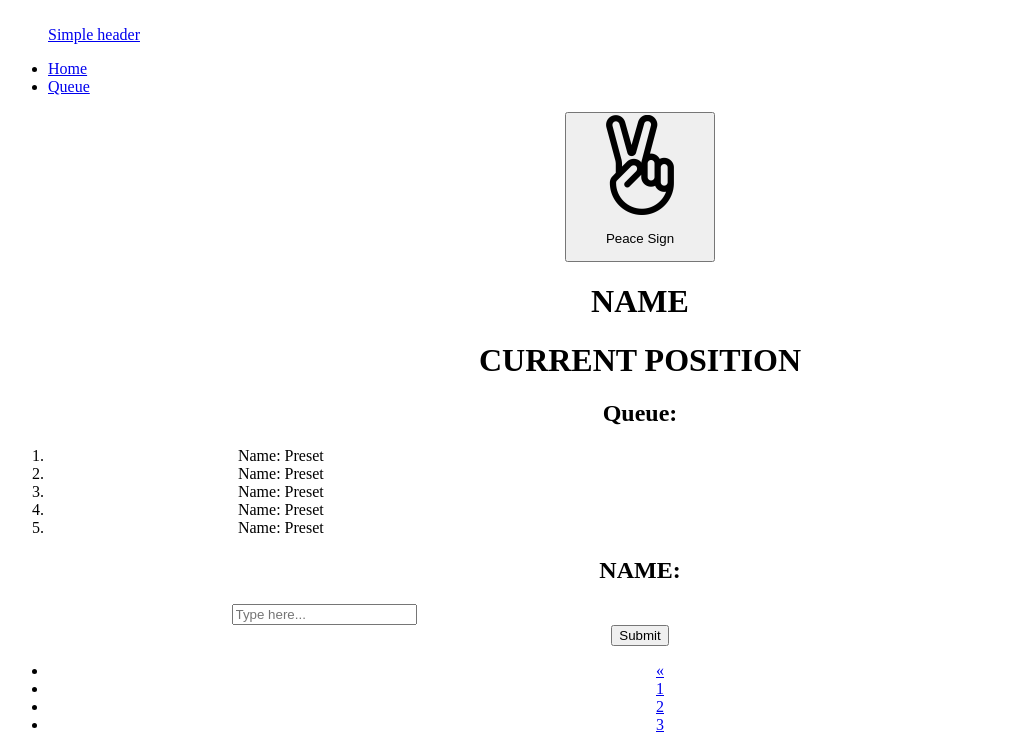
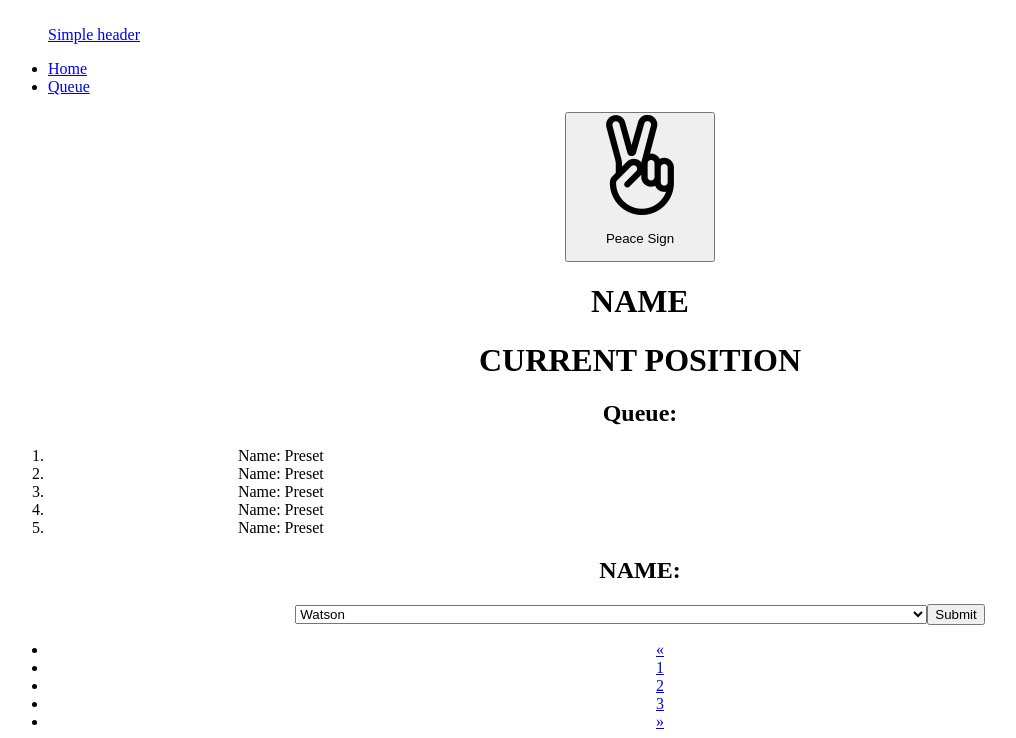
Before and after one commit to aditya-s3n/RoboticArmApp-frontend, a Next.js app: page / in a window 1280 px wide. Shown: the top 738 px of the page, without its empty margins (0-1016 px from the left). Built offline with nearby package versions, Linux system fonts and the light colour scheme.

Commit message:
add dropdown name selection

```diff
--- /dev/null
+++ b/src/components/Selection/Selection.tsx
@@ -0,0 +1,11 @@
+function Selection(props: { itemList: String[], className?: String }) {
+    return (
+        <select className={`form-select form-select-lg ${props.className}`} aria-label=".form-select-lg example">
+            {props.itemList.map((name, index) => {
+                return <option value={index} key={index}>{name}</option>
+            })}
+        </select>
+    )
+}
+
+export default Selection;
--- a/src/pages/index.tsx
+++ b/src/pages/index.tsx
@@ -6,6 +6,9 @@ import Card from "@/components/Card/Card";
 import Queue from '@/components/Queue/Queue';
 import Header from '@/components/Header/Header';
 import Footer from '@/components/Footer/Footer';
+import Selection from '@/components/Selection/Selection';
+
+import { selectionNames } from '@/utils/selection_names';
 
 export default function Home() {
   return (
@@ -44,9 +47,11 @@ export default function Home() {
         <div className="d-flex justify-content-center my-4">
           <h2 className='mx-2'>NAME: </h2>
 
-          <div className={`input-group input-group-lg ${styles.input_text}`}>
+          {/* <div className={`input-group input-group-lg ${styles.input_text}`}>
             <input type="text" className="form-control" placeholder="Type here..." aria-label="Username" aria-describedby="addon-wrapping" />
-          </div>
+          </div> */}
+
+          <Selection itemList={selectionNames} className={styles.input_text}/>
 
           <button type="button" className="btn btn-success btn-lg mx-2">Submit</button>
         </div>
--- /dev/null
+++ b/src/utils/selection_names.ts
@@ -0,0 +1,3 @@
+const selectionNames = ["Watson", "Henschel", "Steiva"];
+
+export { selectionNames };
```
Also changed, not shown: src/components/PresetSelection/PresetSelection.tsx (added, +7 -0 lines).
